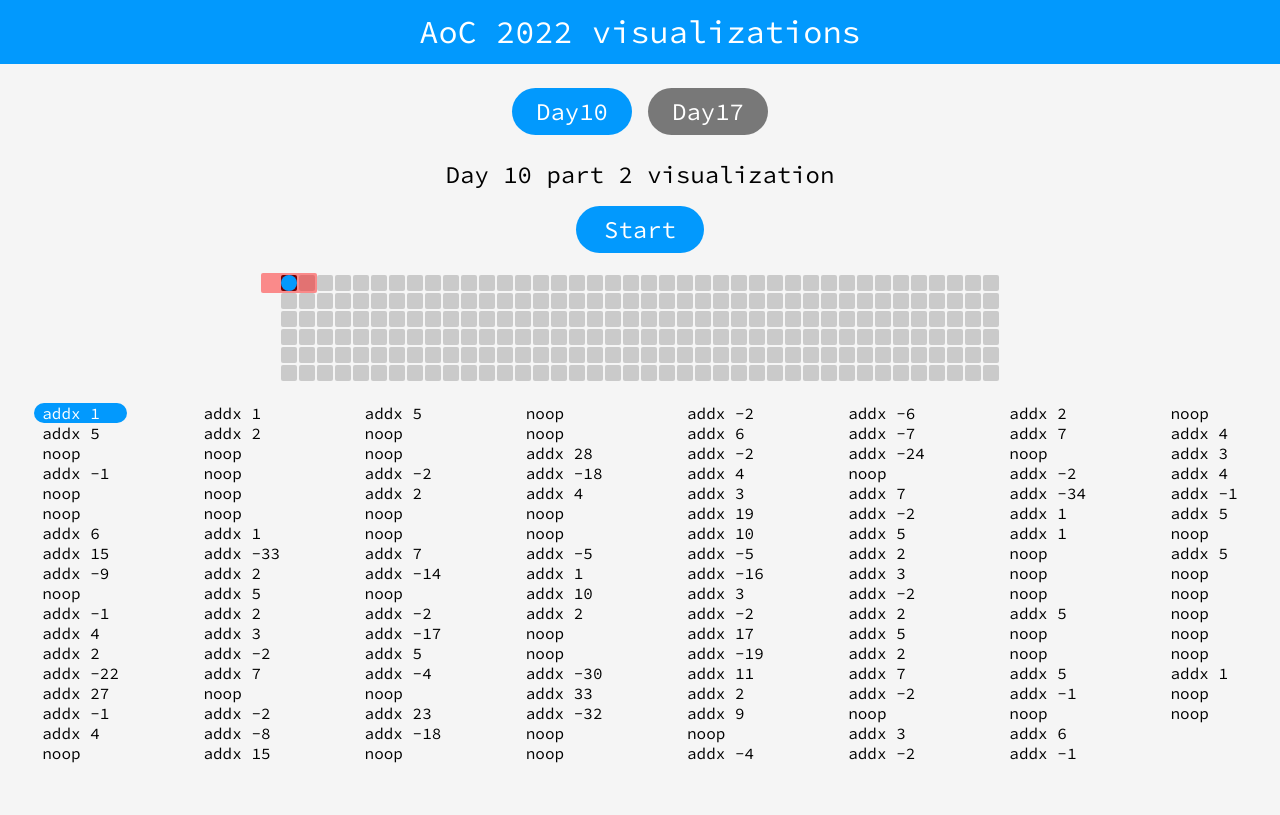
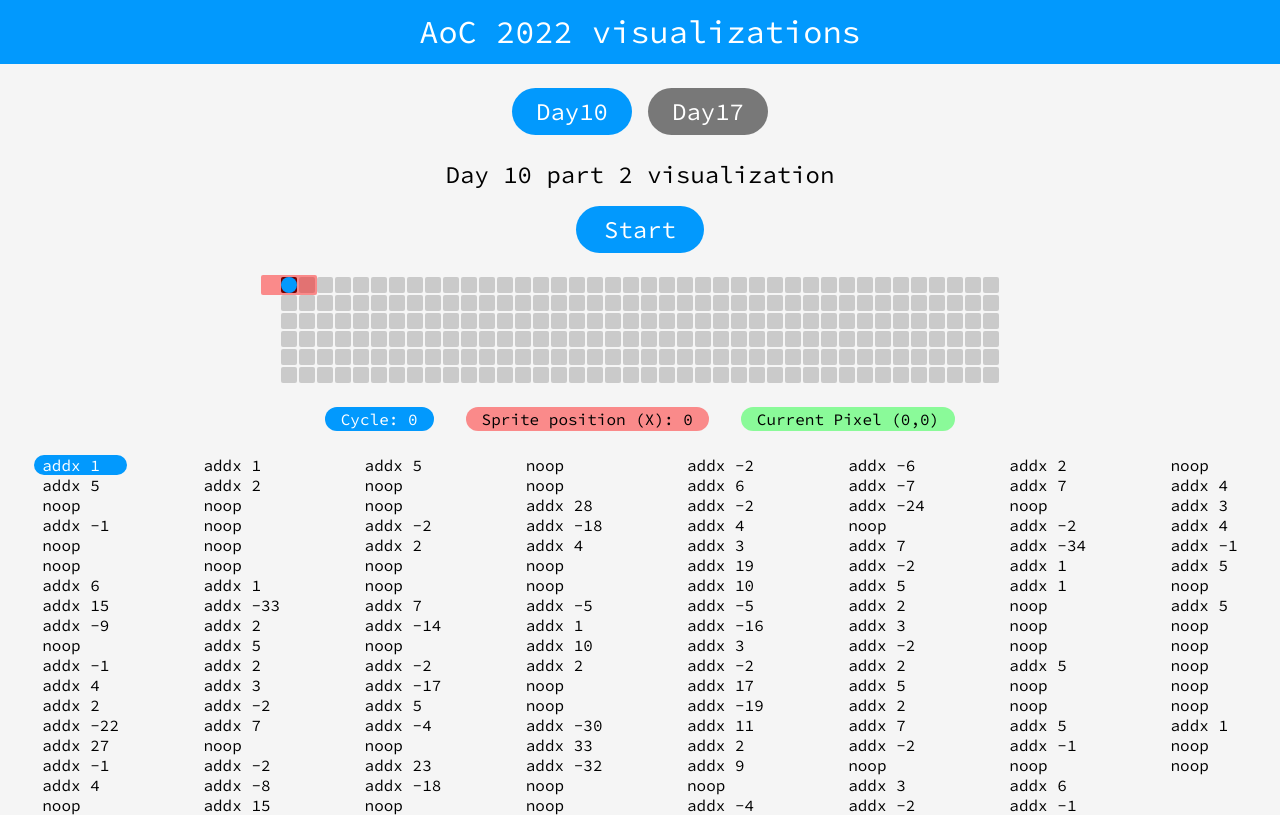
Before and after one commit to Konrad-Romanowski/AoC-2022-visualizations, a React (Vite) app: page /Day10 in a window 1280 px wide. Built offline with nearby package versions, Linux system fonts and the light colour scheme.

Commit message:
Added CRT parameters display

```diff
--- a/src/components/Day10/Day10.tsx
+++ b/src/components/Day10/Day10.tsx
@@ -1,6 +1,7 @@
 import React from 'react';
+import AnimationController from '../AnimationController/AnimationController';
 import CRT from './CRT';
-import AnimationController from '../AnimationController/AnimationController';
+import ParametersDisplay from './ParametersDisplay';
 import Instructions from './Instructions';
 import './day10styles.css';
 
@@ -37,6 +38,10 @@ export default function Day10() {
                 isAnimationRunning={isAnimationRunning}
                 pixels={pixels}
             />
+            <ParametersDisplay
+                cycle={cycle}
+                Xregister={Xregister}
+            />
             <Instructions
                 instructions={inputData}
                 isAnimationRunning={isAnimationRunning}
--- a/src/components/Day10/Instructions.tsx
+++ b/src/components/Day10/Instructions.tsx
@@ -24,7 +24,7 @@ export default function Instructions(
                 setTimeout(()=>{
                     setCycle(prevCycle=>prevCycle+1);
                     resolve();
-                },400)
+                },100)
             })
         }
 
--- /dev/null
+++ b/src/components/Day10/ParametersDisplay.tsx
@@ -0,0 +1,14 @@
+interface ParametersDisplayProps {
+    cycle: number;
+    Xregister: number;
+}
+
+export default function ParametersDisplay({cycle, Xregister}:ParametersDisplayProps) {
+    return (
+        <ul className="crt-parameters">
+            <li className="crt-parameters-cycle">Cycle: {cycle}</li>
+            <li className="crt-parameters-X">Sprite position (X): {Xregister}</li>
+            <li className="crt-parameters-current-pixel">Current Pixel {`(${Math.floor(cycle/40)},${cycle%40})`}</li>
+        </ul>
+    )
+}
--- a/src/components/Day10/day10styles.css
+++ b/src/components/Day10/day10styles.css
@@ -1,8 +1,9 @@
 .crt-container {
     display: flex;
-    height: 150px;
+    /* height: 150px; */
     justify-content: center;
     align-items: center;
+    margin: 1.5rem 0;
 }
 
 .crt {
@@ -44,6 +45,35 @@
     transition: transform 200ms;
 }
 
+.crt-parameters {
+    display: flex;
+    /* height: 2rem; */
+    justify-content: center;
+    align-items: center;
+    list-style: none;
+    gap: 2rem;
+    margin-bottom: 1.5rem;
+}
+
+.crt-parameters > li {
+    line-height: 1.5rem;
+    padding: 0 1rem;
+    border-radius: 1rem;
+}
+
+.crt-parameters > li.crt-parameters-cycle {
+    background-color: var(--main-theme-color);
+    color: white;
+}
+
+.crt-parameters > li.crt-parameters-X {
+    background-color: #ff000070;
+}
+
+.crt-parameters > li.crt-parameters-current-pixel {
+    background-color: #00ff2270;
+}
+
 .instructions {
     display: flex;
     flex-direction: column;
```
